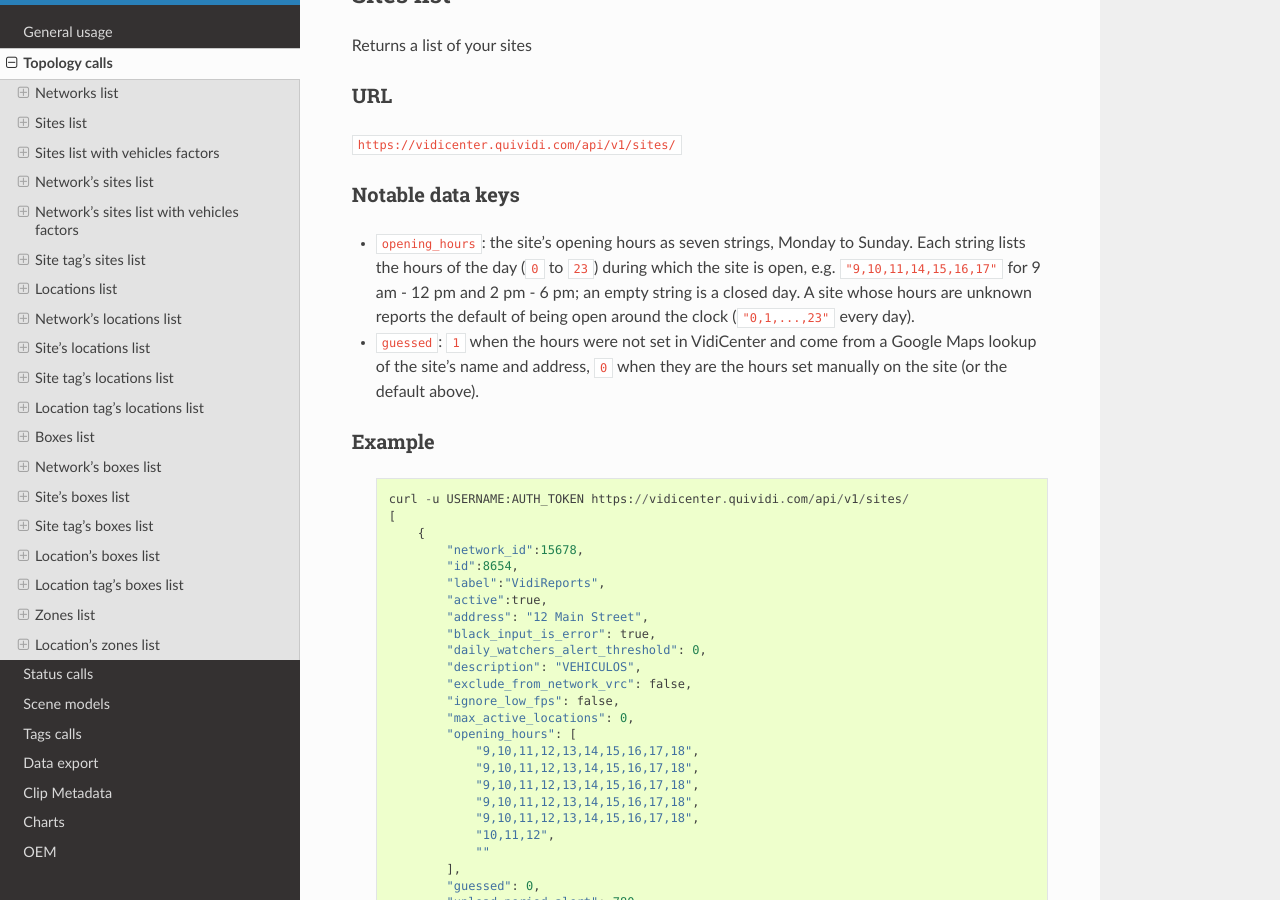
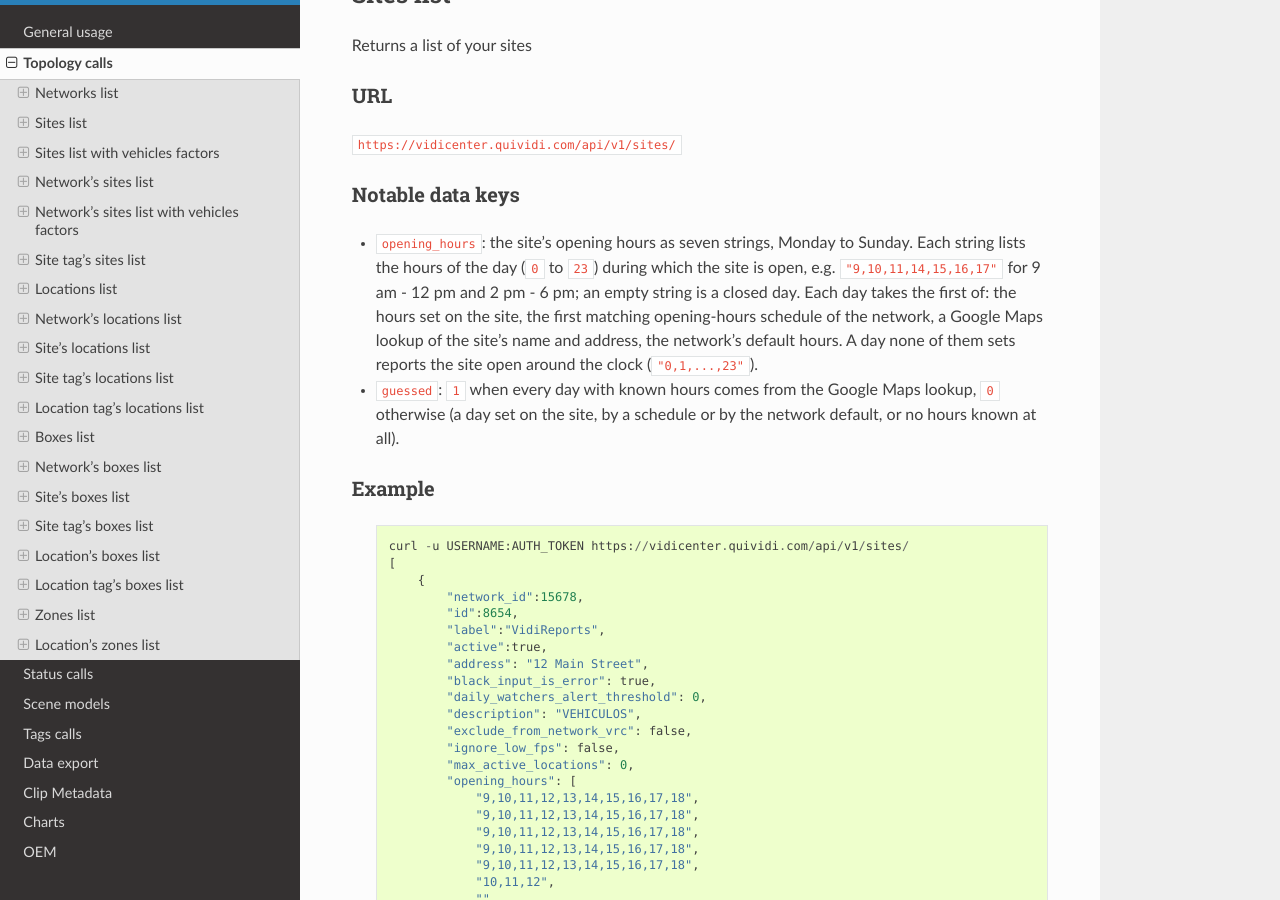
Before and after one commit to quividi/vidicenter-api-documentation, a Sphinx documentation site: the page built from docs/source/topology.rst, in a window 1280 px wide and 900 px high, scrolled down 751 px. Built offline with Sphinx 7.4.7 and the Read the Docs theme 3.1.0, drawn with Linux system fonts in a browser that asks for light colours.

Commit message:
[sc-4587] topology: document the resolved opening hours of sites

```diff
--- a/docs/source/topology.rst
+++ b/docs/source/topology.rst
@@ -54,11 +54,13 @@ Notable data keys
 * ``opening_hours``: the site's opening hours as seven strings, Monday to Sunday.
   Each string lists the hours of the day (``0`` to ``23``) during which the site
   is open, e.g. ``"9,10,11,14,15,16,17"`` for 9 am - 12 pm and 2 pm - 6 pm; an
-  empty string is a closed day. A site whose hours are unknown reports the
-  default of being open around the clock (``"0,1,...,23"`` every day).
-* ``guessed``: ``1`` when the hours were not set in VidiCenter and come from a
-  Google Maps lookup of the site's name and address, ``0`` when they are the
-  hours set manually on the site (or the default above).
+  empty string is a closed day. Each day takes the first of: the hours set on
+  the site, the first matching opening-hours schedule of the network, a Google
+  Maps lookup of the site's name and address, the network's default hours. A day
+  none of them sets reports the site open around the clock (``"0,1,...,23"``).
+* ``guessed``: ``1`` when every day with known hours comes from the Google Maps
+  lookup, ``0`` otherwise (a day set on the site, by a schedule or by the
+  network default, or no hours known at all).
 
 Example
 -------
```
